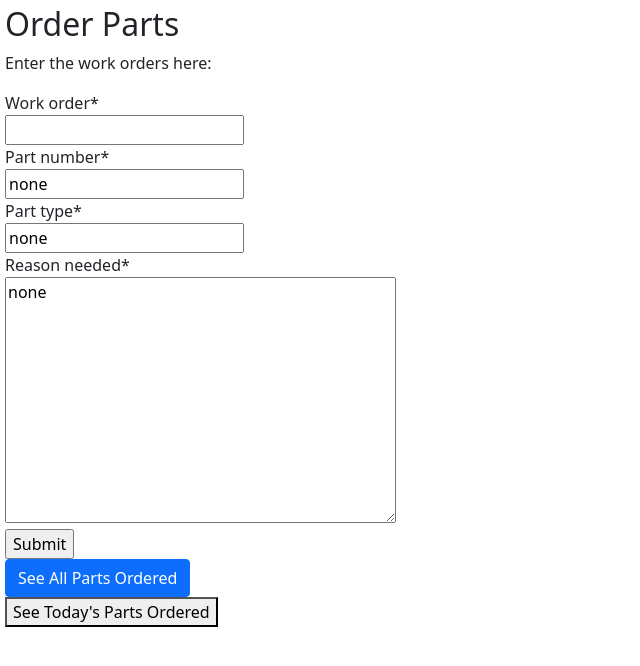
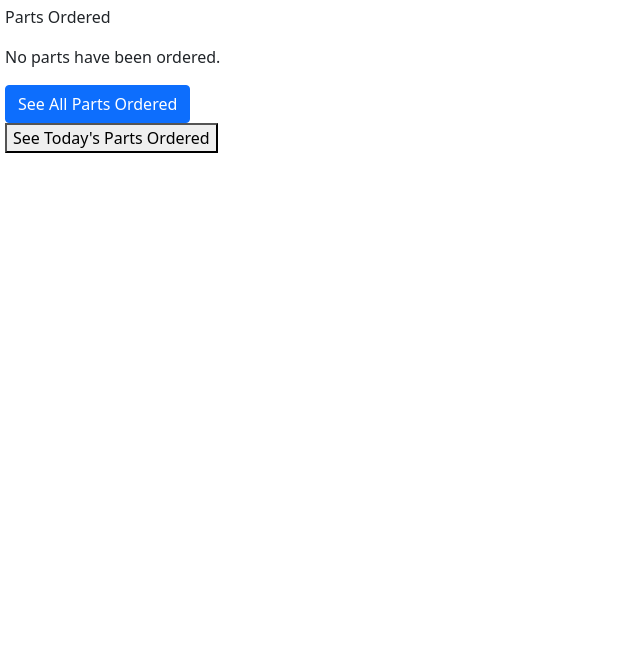
Before and after one commit to nebula1989/RepairManMan, a Django app: page /order_parts/ in a window 1280 px wide. Shown: the top 666 px of the page, without its empty margins (0-640 px from the left). Run offline with Django 4.2, Linux system fonts and the light colour scheme; data that the repository does not hold is empty; some libraries are stand-ins or nearby versions.

Commit message:
added generic index and detail views

```diff
--- a/order_parts/urls.py
+++ b/order_parts/urls.py
@@ -1,10 +1,11 @@
 from django.urls import path
 
 from . import views
-from order_parts.views import PartsOrdersListView, PartsOrdersArchiveView
+from order_parts.views import IndexView, PartsOrdersArchiveView
 
 urlpatterns = [
-    path('', views.part_order_form, name='part_order_form'),
-    path('AllPartOrders/', PartsOrdersListView.as_view(), name='all_part_orders'),
+    path('', IndexView.as_view(), name='PartsOrderedIndex'),
+    path('partsForm', views.part_order_form, name='part_order_form'),
+    path('detail/<int:part_order_id>/', views.detail, name='detail'),
     path('today/', PartsOrdersArchiveView.as_view(), name='todays_part_orders'),
 ]
--- a/order_parts/views.py
+++ b/order_parts/views.py
@@ -1,4 +1,9 @@
-from django.shortcuts import render
+from django.http import HttpResponseRedirect
+from django.urls import reverse
+from django.views import generic
+from django.http import Http404
+from django.utils import timezone
+from django.shortcuts import render, get_object_or_404
 from django.views.generic import ListView
 from django.views.generic.dates import TodayArchiveView
 from .forms import PartOrderingForm
@@ -20,12 +25,29 @@ def part_order_form(request):
     return render(request, 'order_parts/order_parts.html', context)
 
 
-class PartsOrdersListView(ListView):
+class IndexView(ListView):
     model = OrderPart
-    template_name = 'order_parts/view_part_orders.html'
+    context_object_name = 'latest_partsordered_list'
+    template_name = 'order_parts/index.html'
+
+    def get_queryset(self):
+        """Return the last ten ordered parts."""
+        return OrderPart.objects.filter(
+            date_ordered__lte=timezone.now()
+        ).order_by('date_ordered')[:10]
+
+
+def detail(request, part_order_id):
+    try:
+        part_order = OrderPart.objects.get(pk=part_order_id)
+    except OrderPart.DoesNotExist:
+        raise Http404("Part Order does not exist")
+    return render(request, 'order_parts/detail.html',
+                  {'part_order': part_order})
 
 
 class PartsOrdersArchiveView(TodayArchiveView):
     queryset = OrderPart.objects.all()
+    context_object_name = 'todays_partsordered_list'
     date_field = "date_ordered"
-    template_name = 'order_parts/view_part_orders.html'
+    template_name = 'order_parts/index.html'
--- a/templates/base.html
+++ b/templates/base.html
@@ -14,6 +14,7 @@
     {% block home_content %}{% endblock %}
     {% block sort_order_parts_content %}{% endblock %}
     {% block order_parts_content %}{% endblock %}
+    {% block sort_buttons %}{% endblock %}
 
     <!-- Option 1: Bootstrap Bundle with Popper -->
     <script src="https://cdn.jsdelivr.net/npm/bootstrap@5.1.3/dist/js/bootstrap.bundle.min.js" integrity="sha384-ka7Sk0Gln4gmtz2MlQnikT1wXgYsOg+OMhuP+IlRH9sENBO0LRn5q+8nbTov4+1p" crossorigin="anonymous"></script>
--- /dev/null
+++ b/templates/order_parts/detail.html
@@ -0,0 +1,4 @@
+<h1>Part Order ID: {{ part_order.id }}, Work Order: {{ part_order.work_order }}</h1>
+<h2>{{ part_order.part_number }}</h2>
+<h3>{{ part_order.part_type }}</h3>
+<h3>{{ part_order.reason_needed }}</h3>
--- /dev/null
+++ b/templates/order_parts/index.html
@@ -0,0 +1,37 @@
+{% extends 'base.html' %}
+
+{% block order_parts_content %}
+<p>Parts Ordered</p>
+
+<body>
+{% if latest_partsordered_list %}
+<ul>
+    {% for part in latest_partsordered_list %}
+        <li><a href="/order_parts/detail/{{ part.id }}/">{{ part.id }}</a>, {{ part.work_order }}, {{ part.part_number }}, {{ part.date_ordered }}</li>
+    {% endfor %}
+    </ul>
+
+{% elif todays_partsordered_list %}
+    <ul>
+    {% for part in todays_partsordered_list %}
+        <li><a href="/order_parts/detail/{{ part.id }}/">{{ part.id }}</a>, {{ part.work_order }}, {{ part.part_number }}, {{ part.date_ordered }}</li>
+    {% endfor %}
+    </ul>
+
+{% else %}
+    <p>No parts have been ordered.</p>
+{% endif %}
+</body>
+
+{% endblock %}
+
+{% block sort_buttons %}
+<!-- Buttons to sort data -->
+<form action="{% url 'PartsOrderedIndex' %}" method="get">
+    <input type="submit" value="See All Parts Ordered" class="btn btn-primary">
+</form>
+
+<form action="{% url 'todays_part_orders' %}" method="get">
+<button type="submit" class="button">See Today's Parts Ordered</button>
+</form>
+{% endblock %}
--- a/templates/order_parts/order_parts.html
+++ b/templates/order_parts/order_parts.html
@@ -4,7 +4,7 @@
 
 {% block order_parts_content %}
 <h2>Order Parts</h2>
-<p>Enter the work orders here:</p>
+<p>Enter the required data here:</p>
 
 <form action="{% url 'part_order_form' %}" method="post">
     {% csrf_token %}
@@ -12,13 +12,6 @@
     <input type="submit" value="Submit">
 </form>
 
-<form action="{% url 'all_part_orders' %}" method="get">
-    <input type="submit" value="See All Parts Ordered" class="btn btn-primary">
-</form>
 
 
-<form action="{% url 'todays_part_orders' %}" method="get">
-<button type="submit" class="button">See Today's Parts Ordered</button>
-</form>
-
 {% endblock %}
```
Also changed, not shown: templates/order_parts/view_part_orders.html (deleted, +0 -14 lines).
